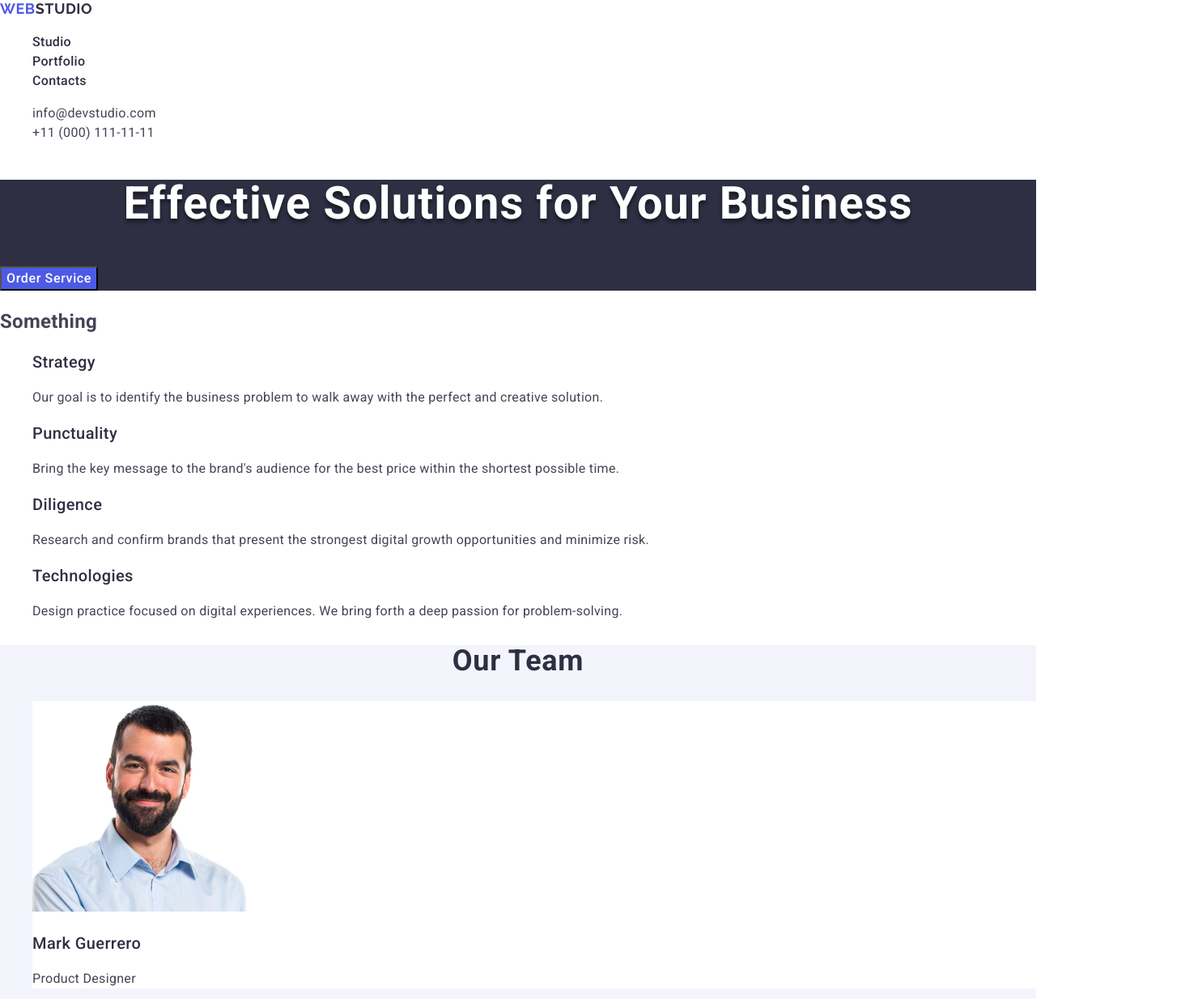
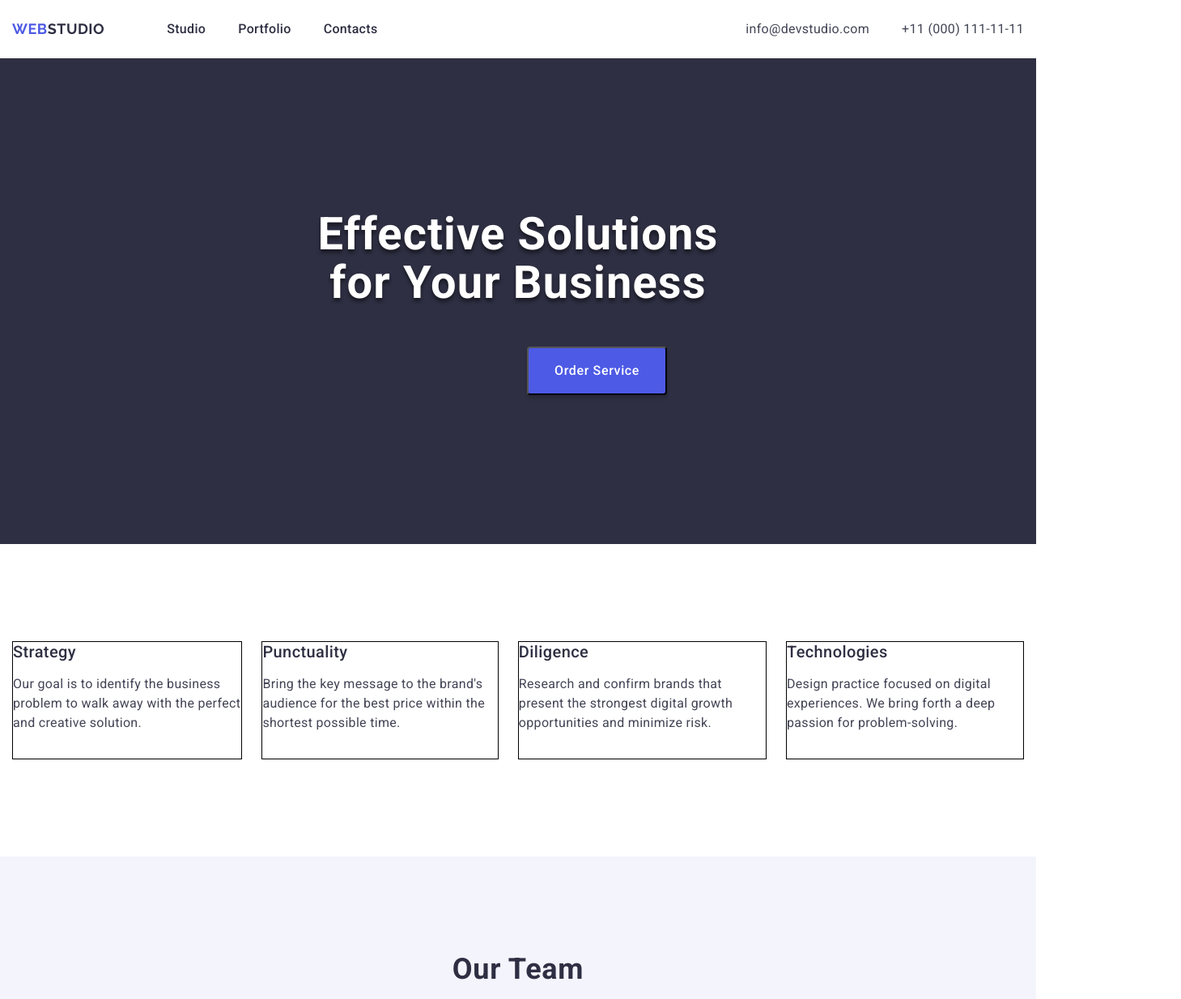
Before and after one commit to vityayakymchuk/goit-markup-hw-03, a plain HTML site: page index.html in a window 1280 px wide. Shown: the top 1234 px of the page at 81% size, 1459 px wide, since content can reach past the window. Drawn offline with nearby package versions, Linux system fonts and the light colour scheme.

Commit message:
update 1

```diff
--- a/css/styles.css
+++ b/css/styles.css
@@ -1,3 +1,34 @@
+h1,
+h2,
+h3,
+h4,
+h5,
+h6,
+p {
+    margin-top: 0;
+    margin-bottom: 0;
+}
+
+ul,
+ol {
+    margin-top: 0;
+    margin-bottom: 0;
+    padding-left: 0;
+}
+
+img {
+    display: block;
+}
+
+button {
+    cursor: pointer;}
+
+.container {max-width: 1470px;
+    padding-left: 15px;
+    padding-right: 15px;
+    margin-left: auto;
+    margin-right: auto;}
+
 body {font-family: 'Roboto', sans-serif;
 color: #434455;
 background-color: white;
@@ -6,6 +37,24 @@ font-style: normal;
 font-weight: 400;
 letter-spacing: 0.32px;
 line-height: 1.5;}
+
+.page-header {
+    display: flex;
+    flex-direction: row;
+    justify-content: space-between;
+    align-items: center;}
+
+.navigator {display: flex;
+flex-direction: row;
+align-items: center;
+gap: 77px;}
+
+.nav-items {display: flex;
+    flex-direction: row;
+padding-top: 24px;
+padding-bottom: 24px;
+gap: 40px;
+}
 
 .logo{color: #4D5AE5;
 font-family: 'Raleway', sans-serif;
@@ -16,7 +65,7 @@ line-height: 1.17;
 letter-spacing: 0.03em;
 }
 
-.logo-2 {color: #2E2F42;}
+.logo-second {color: #2E2F42;}
 
 .logo-footer {color: #F4F4FD;}
 
@@ -29,7 +78,10 @@ letter-spacing: 0.02em;}
 
 .nav-link:hover, :focus {color: #404bbf;}
 
-address {font-style: normal;}
+.address {font-style: normal;
+display: flex;
+flex-direction: row;
+gap: 40px;}
 
 a {text-decoration: none;}
 
@@ -42,7 +94,9 @@ color: #2E2F42}
 color: #434455;}
 .contact:hover, :focus {color: #404bbf;}
 
-.order-service {background-color: #2E2F42;}
+.order-service {background-color: #2E2F42;
+height: 600px;}
+
 .page-title {color: white;
 text-align: center;
 text-shadow: 0px 4px 4px rgba(0, 0, 0, 0.25), 0px 4px 4px rgba(0, 0, 0, 0.25);
@@ -50,9 +104,13 @@ font-size: 56px;
 font-style: normal;
 font-weight: 700;
 line-height: 1.07;
-letter-spacing: 1.12px;}
-.order-service-button {font-family: "Roboto",
-    sans-serif;
+letter-spacing: 1.12px;
+width: 496px;
+margin-left: auto;
+margin-right: auto;
+padding-top: 188px;}
+
+.order-service-button {font-family: "Roboto", sans-serif;
 background:#4D5AE5;
 font-size: 16px;
 font-style: normal;
@@ -60,8 +118,47 @@ font-weight: 500;
 line-height: 1.5;
 letter-spacing: 0.64px;
 color: #ffffff;
-cursor: pointer;}
+display: inline-flex;
+padding: 16px 32px;
+align-items: flex-start;
+gap: 10px;
+margin: 48px 635px 138px 636px;
+border-radius: 4px;
+background: var(--IRIS, #4D5AE5);
+box-shadow: 0px 4px 4px 0px rgba(0, 0, 0, 0.15);
+white-space: nowrap;
+}
 .order-service-button:hover, :focus {background-color: #404BBF;}
+
+.no-title {
+    position: absolute;
+    width: 1px;
+    height: 1px;
+    margin: -1px;
+    border: 0;
+    padding: 0;
+    white-space: nowrap;
+    clip-path: inset(100%);
+    clip: rect(0 0 0 0);
+    overflow: hidden;
+}
+
+.our-advantages {display: flex;
+flex-direction: row;
+margin: 120px auto;
+width: calc(100%-72px/4);
+gap: 24px;
+}
+
+.our-advantages-container {
+    display: flex;
+    flex-direction: column;
+    align-items: flex-start;
+    gap: 8px;
+    border: 1px solid #000;
+    background: #FFF;
+}
+
 
 .titles {color: #2e2f42;
 font-size: 20px;
@@ -84,9 +181,24 @@ font-weight: 700;
 line-height: 1.11;
 letter-spacing: 0.72px;
 text-transform: capitalize;
-text-align: center;}
+text-align: center;
+padding-top: 120px;
+padding-bottom: 72px;}
 
-.teams-item {background-color: #FFFFFF;}
+.flex-teams-items {
+    display: flex;
+    flex-direction: row;
+    justify-content: center;
+    align-items: center;
+    gap: 32px;
+}
+.teams-item {background-color: #FFFFFF;
+border-radius: 0px 0px 4px 4px;
+background: var(--WHITE, #FFF);
+box-shadow: 0px 2px 1px 0px rgba(46, 47, 66, 0.08), 0px 1px 1px 0px rgba(46, 47, 66, 0.16), 0px 1px 6px 0px rgba(46, 47, 66, 0.08);
+text-align: center;
+margin-bottom: 120px;
+}
 
 .name {color: #2e2f42;
 font-size: 20px;
@@ -94,15 +206,47 @@ font-style: normal;
 font-weight: 500;
 line-height: 1.2;
 letter-spacing: 0.02em;
+padding-top: 32px;
 }
+
+.description-titles {padding-bottom: 32px;
+padding-top: 8px;}
+
+.portfolio-title {
+    margin-top: 100px;
+    margin-bottom: 71px;
+    text-align: center;
+}
+
 .portfolio-titles {color: #2E2F42;
 font-size: 20px;
 font-style: normal;
 font-weight: 500;
 line-height: 1.2;
 letter-spacing: 0.02em;
+padding-top: 32px;
+}
+
+.portfolio-items {
+    display: flex;
+    flex-direction: row;
+    flex-wrap: wrap;
+    gap: 24px;
+    flex-basis: calc(100%-120px/6);
+ justify-content: center;
+ margin-bottom: 120px;
 }
 .portfolio-content {}
-footer {background-color: #2E2F42;}
+footer {background-color: #2E2F42;
+padding-bottom: 32px;
+padding-top: 8px;}
 
-.description {color: #F4F4FD;}
+.description {color: #F4F4FD;
+width: 264px;}
+
+.footer-page {height: 320px;}
+
+.footer-logo {
+    display: block;
+    margin-top: 102px;
+margin-bottom: 18px;}
--- a/index.html
+++ b/index.html
@@ -26,63 +26,70 @@
   </head>
   <body>
     <header>
+      <div class="container page-header">
         <nav class="navigator">
           <a class="logo" href="./index.html"
-          >Web<span class="logo-2">Studio</span></a
+            >Web<span class="logo-second">Studio</span></a
           >
-        <ul>
+          <ul class="nav-items">
             <li><a class="nav-link" href="./index.html">Studio</a></li>
             <li><a class="nav-link" href="">Portfolio</a></li>
             <li><a class="nav-link" href="">Contacts</a></li>
           </ul>
         </nav>
-      <address class="address">
-        <ul>
+        <address>
+          <ul class="address">
             <li>
               <a class="contact" href="mailto:info@devstudio.com"
                 >info@devstudio.com</a
               >
             </li>
             <li>
-            <a class="contact" href="tel:+110001111111">+11 (000) 111-11-11</a>
+              <a class="contact" href="tel:+110001111111"
+                >+11 (000) 111-11-11</a
+              >
             </li>
           </ul>
         </address>
+      </div>
     </header>
 
     <main>
       <section class="order-service">
+        <div class="container order-service">
           <h1 class="page-title">Effective Solutions for Your Business</h1>
           <button class="order-service-button" type="button">
             Order Service
           </button>
+        </div>
       </section>
 
       <section>
-        <h2>Something</h2>
-        <ul>
-          <li>
+        <div class="container">
+          <h2 class="no-title">no-title</h2>
+          <ul class="our-advantages">
+            <li class="our-advantages-container">
               <h3 class="titles">Strategy</h3>
               <p class="description-titles">
-              Our goal is to identify the business problem to walk away with the
-              perfect and creative solution.
+                Our goal is to identify the business problem to walk away with
+                the perfect and creative solution.
               </p>
             </li>
-          <li>
+            <li class="our-advantages-container">
               <h3 class="titles">Punctuality</h3>
               <p class="description-titles">
                 Bring the key message to the brand's audience for the best price
                 within the shortest possible time.
               </p>
             </li>
-          <li>
+            <li class="our-advantages-container">
               <h3 class="titles">Diligence</h3>
               <p class="description-titles">
                 Research and confirm brands that present the strongest digital
                 growth opportunities and minimize risk.
               </p>
             </li>
-          <li>
+            <li class="our-advantages-container">
               <h3 class="titles">Technologies</h3>
               <p class="description-titles">
                 Design practice focused on digital experiences. We bring forth a
@@ -90,11 +97,13 @@
               </p>
             </li>
           </ul>
+        </div>
       </section>
 
       <section class="section-our-team">
+        <div class="container">
           <h2 class="title-our-team">Our Team</h2>
-        <ul>
+          <ul class="flex-teams-items">
             <li class="teams-item">
               <img
                 src="./images/img.jpg"
@@ -139,11 +148,13 @@
               <p class="description-titles">UI Designer</p>
             </li>
           </ul>
+        </div>
       </section>
 
       <section>
-        <h2>Our Portfolio</h2>
-        <ul>
+        <div class="container">
+          <h2 class="portfolio-title">Our Portfolio</h2>
+          <ul class="portfolio-items">
             <li>
               <img
                 src="./images/Portfolio/banking-app.jpg"
@@ -205,17 +216,20 @@
               <p class="potfolio-content">Marketing</p>
             </li>
           </ul>
+        </div>
       </section>
     </main>
 
-    <footer class="footer">
-      <a class="logo" href="./index.html"
+    <footer class="footer-page">
+      <div class="container">
+        <a class="logo footer-logo" href="./index.html"
           >Web<span class="logo-footer">Studio</span></a
         >
         <p class="description">
-        Increase the flow of customers and sales for your business with digital
-        marketing & growth solutions.
+          Increase the flow of customers and sales for your business with
+          digital marketing & growth solutions.
         </p>
+      </div>
     </footer>
   </body>
 </html>
```
Lines whose indentation alone changed are shown as unchanged.
